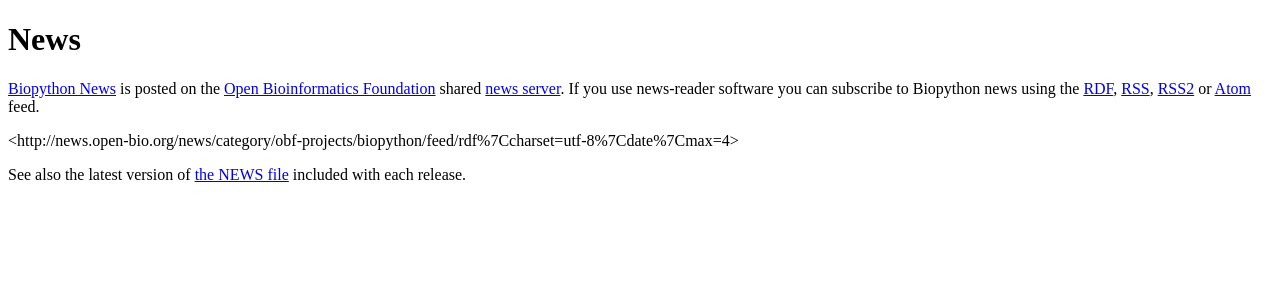
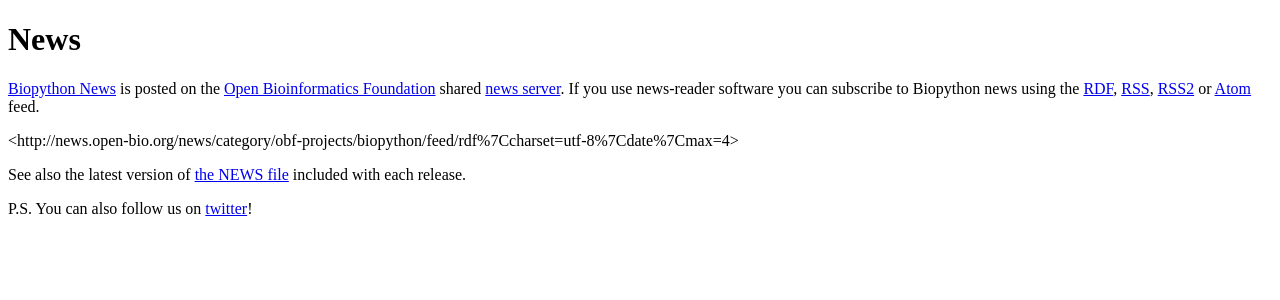
Before and after one commit to biopython/biopython.github.io, a Jekyll site: the page built from wiki/News.md, in a window 1280 px wide. Shown: the top 300 px of the page. Built offline with Jekyll 4.4.1, drawn with Linux system fonts in a browser that asks for light colours.

Commit message:
Change to wiki page

```diff
--- a/wiki/News.md
+++ b/wiki/News.md
@@ -21,3 +21,5 @@ feed.
 See also the latest version of [the NEWS
 file](http://biopython.open-bio.org/SRC/biopython/NEWS) included with
 each release.
+
+P.S. You can also follow us on [twitter](http://twitter.com/biopython)!
```
Also changed, not shown: 1 other file.
